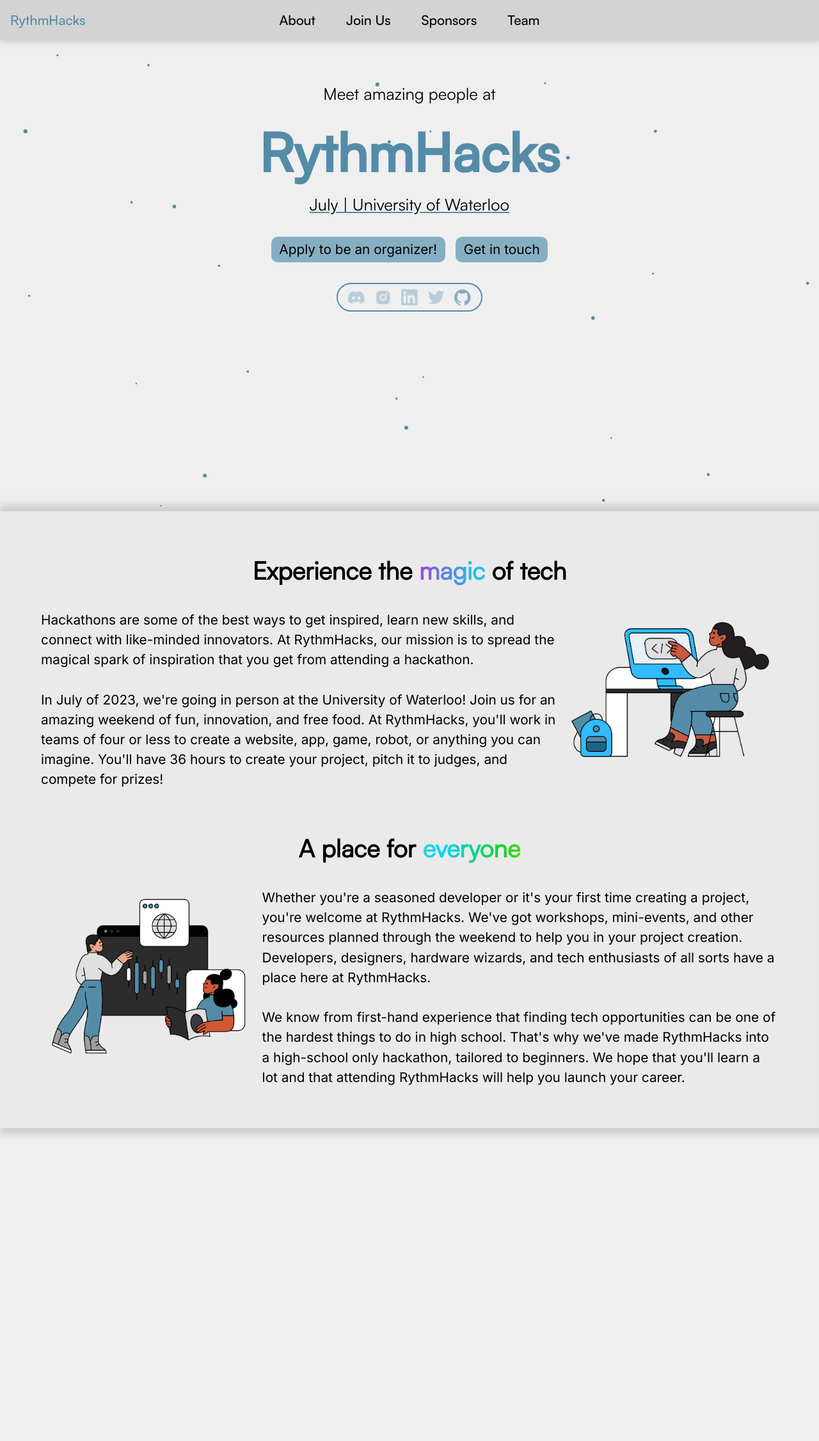
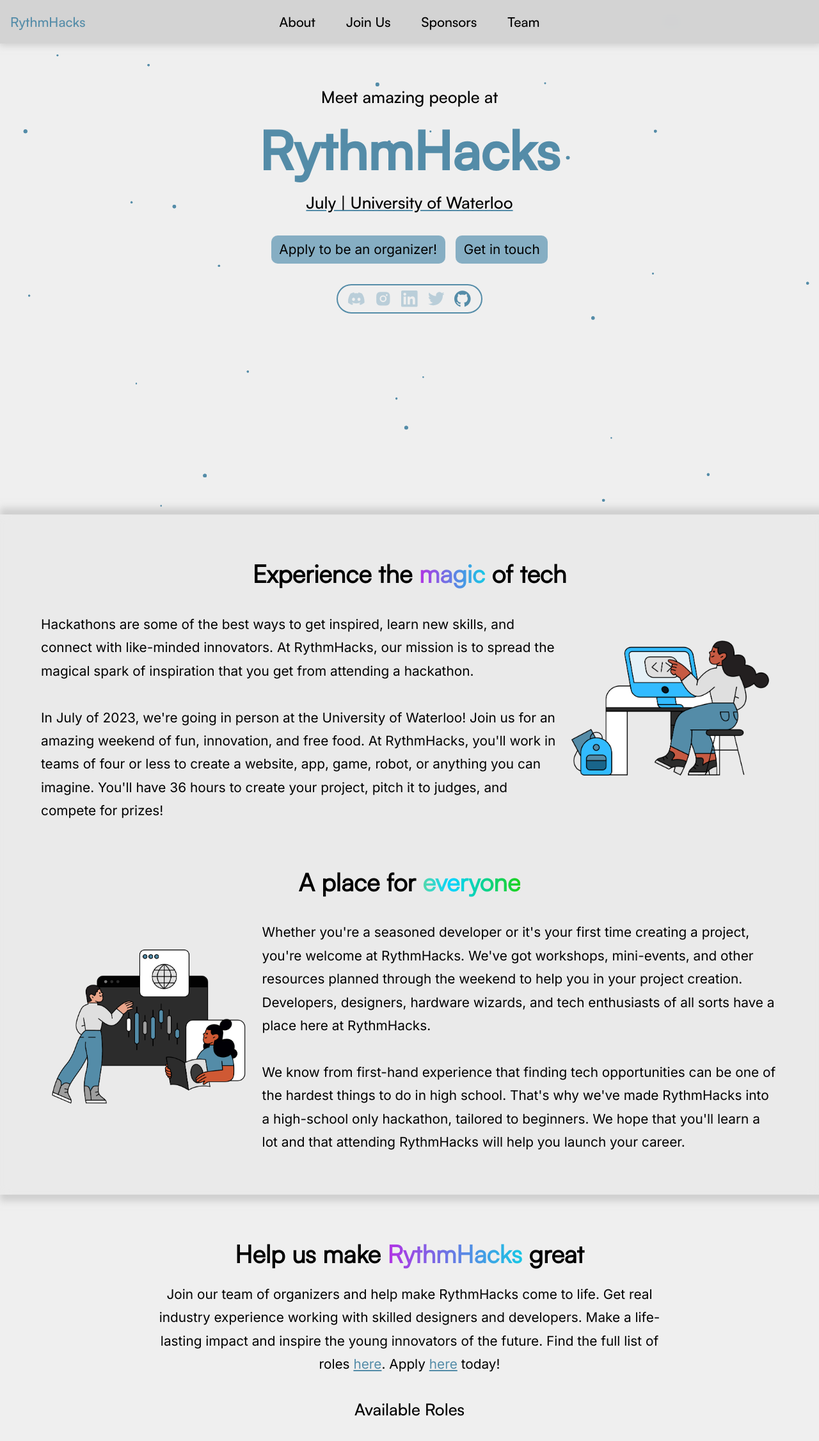
Before and after one commit to RythmHacks/2023.rythmhacks.ca, a React (Create React App) app: page / in a window 1280 px wide. Shown: the top 2252 px of the page at 64% size. Before the commit the page ends 1763 px from the top, so only its background shows below. Built offline with nearby package versions, Linux system fonts and the light colour scheme; a web font is replaced by a local one.

Commit message:
sync changes

```diff
--- a/src/App.jsx
+++ b/src/App.jsx
@@ -2,6 +2,7 @@ import Navbar from './components/Navbar/Navbar.jsx';
 import Hero from './components/Hero/Hero.jsx';
 // import FAQ from './components/FAQ/FAQ.jsx';
 import About from './components/About/About.jsx';
+import JoinUs from './components/JoinUs/JoinUs.jsx';
 import React from 'react'
 import Particles from './components/Particles.jsx';
 
@@ -13,6 +14,7 @@ function App() {
       <Navbar/>
       <Hero/>
       <About/>
+      <JoinUs/>
       {/* <FAQ/> */}
     </>
   );
--- a/src/components/About/About.jsx
+++ b/src/components/About/About.jsx
@@ -1,4 +1,4 @@
-import { useEffect, useState, useMemo, useRef } from 'react';
+import { useRef } from 'react';
 import './About.scss'
 
 import useIsInViewport from '../ScrollAnimation/useIsInViewport.js'
@@ -15,21 +15,10 @@ const About = () => {
   const isInViewport1 = useIsInViewport(ref1);
   const isInViewport2 = useIsInViewport(ref2);
 
-  if (isInViewport1) {
-    ref1.current.className = 'hide show'
-  } else if (ref1.current != null) {
-    ref1.current.className = 'hide'
-  }
-  if (isInViewport2) {
-    ref2.current.className = 'hide show'
-  } else if (ref1.current != null) {
-    ref2.current.className = 'hide'
-  }
-
   return (
     <div id='about' className='section'>
 
-        <div ref={ref1} className='hide'>
+        <div ref={ref1} className={isInViewport1 ? 'hide show' : "hide"}>
           <h3>
               Experience the <h3 className='gradient blue'>magic</h3> of tech
           </h3>
@@ -43,7 +32,7 @@ const About = () => {
           </div>
         </div>
 
-        <div ref={ref2} className='hide'>
+        <div ref={ref2} className={isInViewport2 ? 'hide show' : "hide"}>
           <h3>
             A place for <h3 className='darkblue gradient'>everyone</h3>
           </h3>
--- a/src/components/Hero/Hero.jsx
+++ b/src/components/Hero/Hero.jsx
@@ -17,7 +17,7 @@ const Hero = () => {
 						</h4>
 					</div>
 
-			<h1 className='mt-12 font-bold text-accent' id = 'title'>RythmHacks</h1>
+			<h1 className='mt-10 font-bold text-accent' id = 'title'>RythmHacks</h1>
 			<h4 id = 'description'>July | University of Waterloo</h4>
 
 			<div className='mt-8 flex gap-4 justify-center'>
--- /dev/null
+++ b/src/components/JoinUs/JoinUs.jsx
@@ -0,0 +1,13 @@
+const JoinUs = () => {
+    return (
+        <div className='section'>
+            <h3>Help us make <h3 className='gradient blue'>RythmHacks</h3> great</h3>
+            <p className='pl-[10rem] pr-[10rem] pt-4 text-center'>Join our team of organizers and help make RythmHacks come to life. Get real industry experience working with skilled designers and developers. Make a life-lasting impact and inspire the young innovators of the future. Find the full list of roles <a href='https://docs.google.com/document/d/170ZjIkkgVuzpcNo77riXJhY2CZERaD_xyRj5hXwORdY/edit?usp=sharing' target='_blank' rel='noreferrer'>here</a>. Apply <a href='https://forms.gle/K7crWLhfzNeHbhXH9' target='_blank' rel='noreferrer'>here</a> today!</p>
+            <div>
+                <h4 className='pt-[2rem] text-center'>Available Roles</h4>
+            </div>
+        </div>
+    )
+}
+
+export default JoinUs
--- a/src/styles.scss
+++ b/src/styles.scss
@@ -51,11 +51,13 @@ button {
 p, a, button {
   font-size: max(1.4vw, 1.3rem);
   font-family: 'Inter', sans-serif;
+  line-height: 175%;
 }
 
 a {
   transition: all 0.3s;
-  font-family: Satoshi;
+  color: $accent;
+  text-decoration: underline;
   cursor: pointer;
   &:hover {
     color: $accent;
@@ -79,7 +81,7 @@ h3 {
 
 h4 {
   font-size: max(1.4rem, 2vw);
-  font-family: Satoshi-Light;
+  font-family: Satoshi;
 }
 
 .section {
@@ -167,6 +169,9 @@ h4 {
 .darkblue {
   background-image: linear-gradient(90deg, rgba(27,210,33,1) 0%, rgba(223,224,34,1) 27%, rgba(0,212,255,1) 66%, rgba(27,210,33,1) 100%);
 }
+.accent {
+  background-image: linear-gradient(90deg, rgba(0,212,255,1) 0%, rgba(84,140,168,1) 27%, rgba(45,91,113,1) 53%, rgba(84,140,168,1) 77%, rgba(0,212,255,1) 100%);
+}
 
 .gradient-vertical {
   background: linear-gradient(0deg, rgba(235,153,60,1) 0%, rgba(184,31,31,1) 100%);
```
Also changed, not shown: src/components/JoinUs/JoinUs.scss (added).
